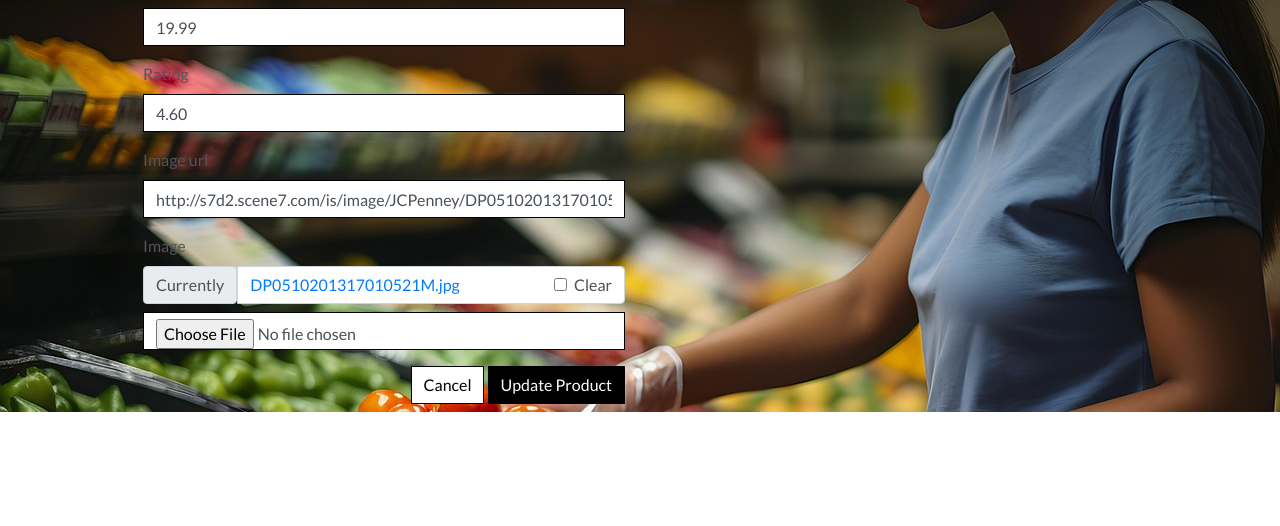
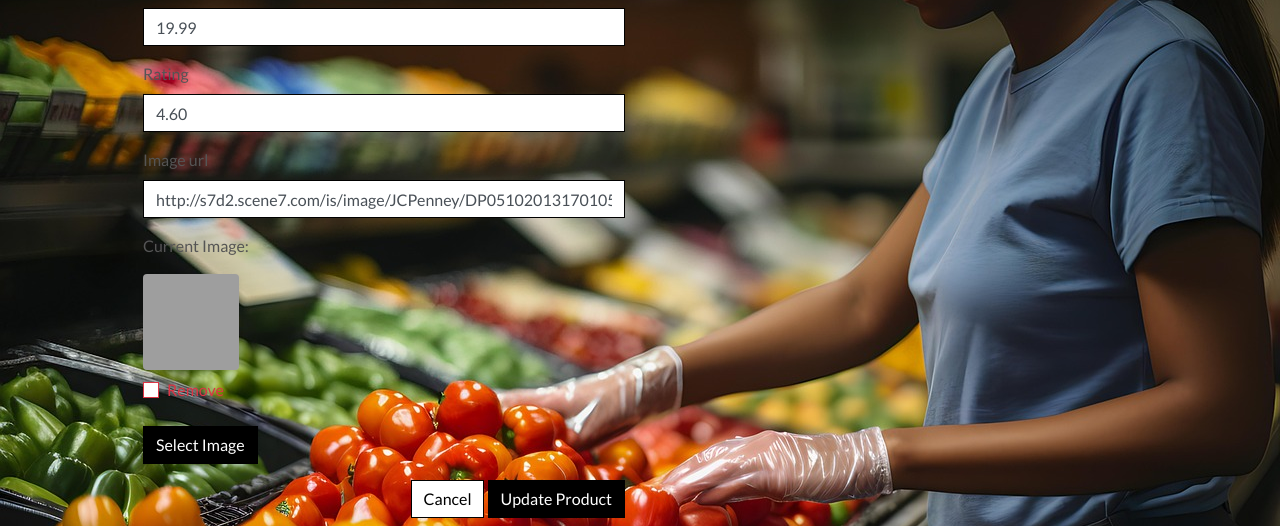
Before and after one commit to Irelandoracle1/boutique_ado_v2, a Django app: page /products/edit/12/ in a window 1280 px wide. Shown: the part 910-1436 px from the top of the page. Before the commit the page ends 1322 px from the top, so only its background shows below. Run offline with Django 5.2, Linux system fonts and the light colour scheme; the visitor is signed in with stand-in values (Sample User, id 1); data comes from the database, SQL or seed files in the repository; some libraries are stand-ins or nearby versions; grey boxes are pictures that could not be loaded.

Commit message:
finalising edit button

```diff
--- a/products/forms.py
+++ b/products/forms.py
@@ -1,5 +1,8 @@
 from django import forms
+from .widgets import CustomClearableFileInput
 from .models import Product, Category
+
+
 
 
 class ProductForm(forms.ModelForm):
@@ -7,6 +10,12 @@ class ProductForm(forms.ModelForm):
     class Meta:
         model = Product
         fields = '__all__'
+
+    image = forms.ImageField(
+    label='Image',
+    required=False,
+    widget=CustomClearableFileInput(attrs={'initial_text': 'Current Image'})
+)
 
     def __init__(self, *args, **kwargs):
         super().__init__(*args, **kwargs)
--- a/products/templates/products/edit_product.html
+++ b/products/templates/products/edit_product.html
@@ -1,6 +1,7 @@
 {% extends "base.html" %}
 {% load static %}
 {% load crispy_forms_tags %}
+
 
 {% block page_header %}
     <div class="container header-container">
@@ -26,7 +27,13 @@
             <div class="col-12 col-md-6">
                 <form method="POST" action="{% url 'edit_product' product.id %}" class="form mb-2" enctype="multipart/form-data">
                     {% csrf_token %}
-                    {{ form | crispy }}
+                    {% for field in form %}
+                        {% if field.name != 'image' %}
+                            {{ field | as_crispy_field }}
+                        {% else %}
+                            {{ field }}
+                        {% endif %}
+                    {% endfor %}
                     <div class="text-right">
                         <a class="btn btn-outline-black rounded-0" href="{% url 'products' %}">Cancel</a>
                         <button class="btn btn-black rounded-0" type="submit">Update Product</button>
@@ -36,3 +43,13 @@
         </div>
     </div>
 {% endblock %}
+
+{% block postloadjs %}
+    {{ block.super }}
+    <script type="text/javascript">
+        $('#new-image').change(function() {
+            var file = $('#new-image')[0].files[0];
+            $('#filename').text(`Image will be set to: ${file.name}`);
+        });
+    </script>
+{% endblock %}
--- a/static/css/base.css
+++ b/static/css/base.css
@@ -237,6 +237,34 @@ input[name='q']::placeholder {
 	color: #17a2b8; /* text-info */
 }
 
+/* Product Form */
+
+.btn-file {
+    position: relative;
+    overflow: hidden;
+}
+
+.btn-file input[type="file"] {
+    position: absolute;
+    top: 0;
+    right: 0;
+    min-width: 100%;
+    min-height: 100%;
+    opacity: 0;
+    cursor: pointer;
+}
+
+.custom-checkbox .custom-control-label::before {
+    border-radius: 0;
+    border-color: #dc3545;
+}
+
+.custom-checkbox .custom-control-input:checked~.custom-control-label::before {
+    background-color: #dc3545;
+    border-color: #dc3545;
+    border-radius: 0;
+}
+
 /* fixed top navbar only on medium and up */
 @media (min-width: 992px) {
     .fixed-top-desktop-only {
```
Also changed, not shown: products/templates/products/add_product.html (+17 -1 lines), products/templates/products/custom_widget_templates/custom_clearable_file_input.html (added, +17 -0 lines), products/widgets.py (added, +9 -0 lines), checkout/templates/checkout/confirmation_emails/confirmation_email_body.txt (renamed from checkout/templates/checkout/confirmation_email_body.txt), checkout/templates/checkout/confirmation_emails/confirmation_email_subject.txt (renamed from checkout/templates/checkout/confirmation_email_subject.txt), media/Black-tilapia_R6pMfFN.jpg (added), static/checkout/checkout.css (renamed from checkout/static/checkout/css/checkout.css), static/checkout/css/checkout.css (added).
